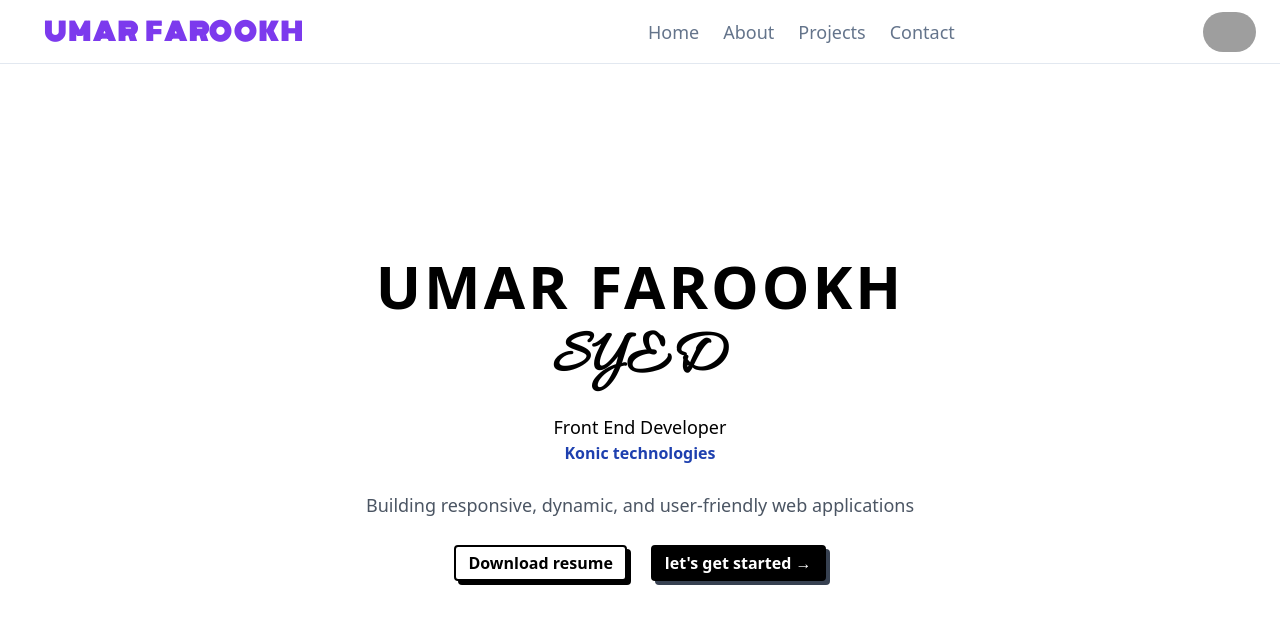
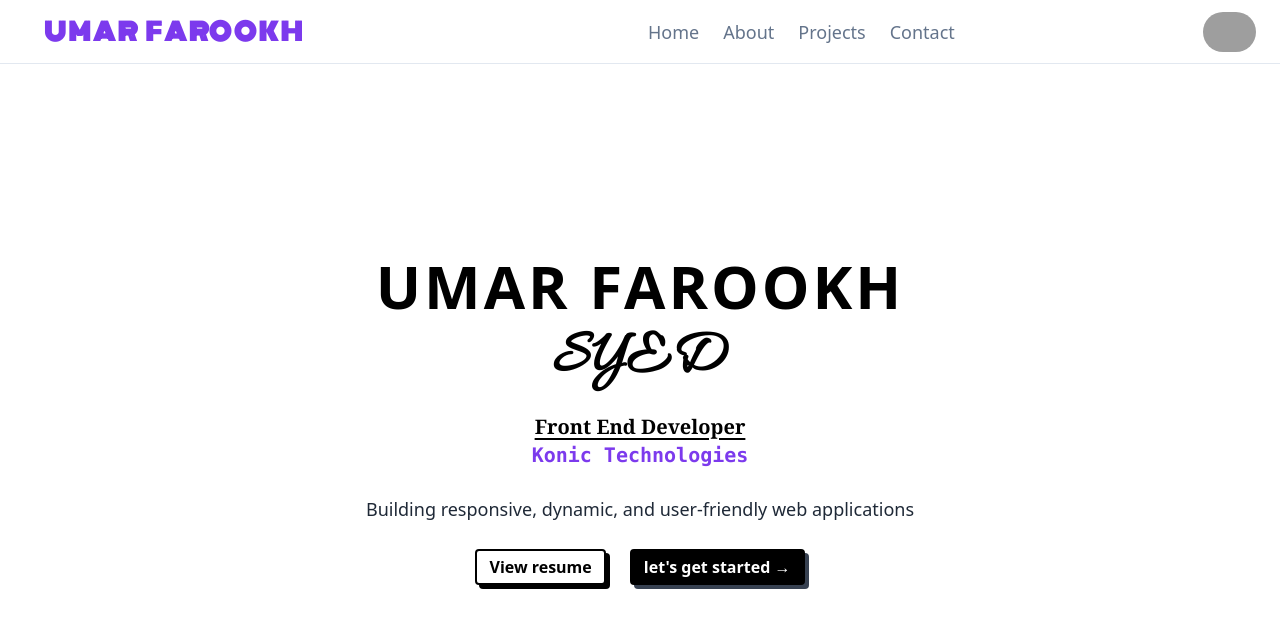
Before and after one commit to umarfarookh12/umar_profile, a React (Vite) app: page / in a window 1280 px wide. Shown: the top 628 px of the page. Built offline with nearby package versions, Linux system fonts and the light colour scheme; grey boxes are pictures that could not be loaded; a web font is replaced by a local one.

Commit message:
fixed resume donload to view resume and updated some stylings

```diff
--- a/src/components/routes/Home.tsx
+++ b/src/components/routes/Home.tsx
@@ -10,19 +10,19 @@ const Home = () => {
               Umar farookh <span className="font-allura">syed</span>
             </h1>
             <div className="flex flex-col">
-              <p className="font-medium text-lg text-black capitalize  mx-auto ">
+              <p className="font-semibold underline underline-offset-4 text-xl text-black font-serif capitalize mx-auto ">
                 Front end Developer
               </p>
               <a
                 href="https://www.linkedin.com/company/konic-technologies/"
                 target="_blank"
               >
-                <span className="text-blue-800 hover:text-red-600 bg-clip-text font-bold">
-                  Konic technologies
+                <span className="text-violet-600 hover:text-red-600 bg-clip-text font-bold text-xl font-mono">
+                  Konic Technologies
                 </span>
               </a>
             </div>
-            <p className="mt-6 text-lg leading-8 text-gray-600">
+            <p className="text-lg leading-8 text-gray-800">
               Building responsive, dynamic, and user-friendly web applications
             </p>
             <div className="mt-10 flex items-center justify-center gap-x-6">
@@ -31,13 +31,15 @@ const Home = () => {
                   <span className="absolute top-0 left-0 mt-1 ml-1 h-full w-full rounded bg-black"></span>
                   <span className="fold-bold relative inline-block h-full w-full rounded border-2 border-black bg-white px-3 py-1 text-base font-bold text-black transition duration-100 hover:bg-yellow-400 hover:text-gray-900">
                     <a
-                      href=" src/components/ui/umar_6M_exp_frontEnd.pdf"
+                      href="https://drive.google.com/file/d/1J610yUSXMZnig7PP2GS-aWqNvqD5b2rQ/view?usp=drive_link"
                       download={true}
+                      target="_blank"
                     >
-                      Download resume
+                      View resume
                     </a>
                   </span>
                 </a>
+
                 <NavLink to="About" className="relative">
                   <span className="absolute top-0 left-0 mt-1 ml-1 h-full w-full rounded bg-gray-700"></span>
                   <button>
```
